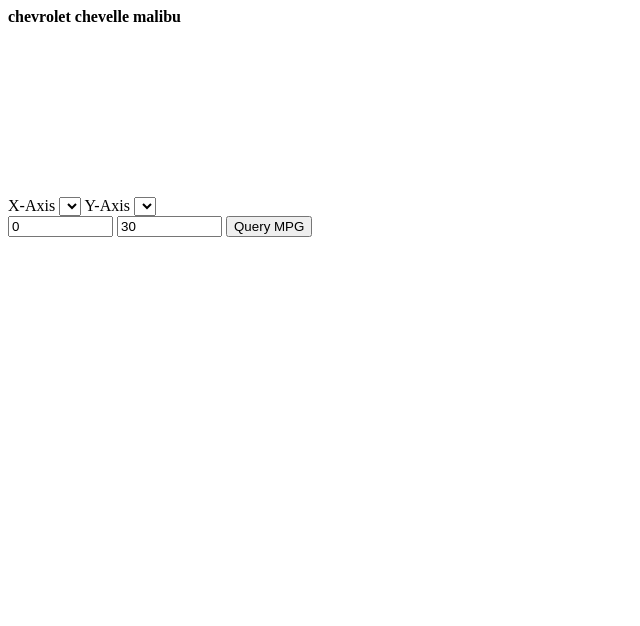
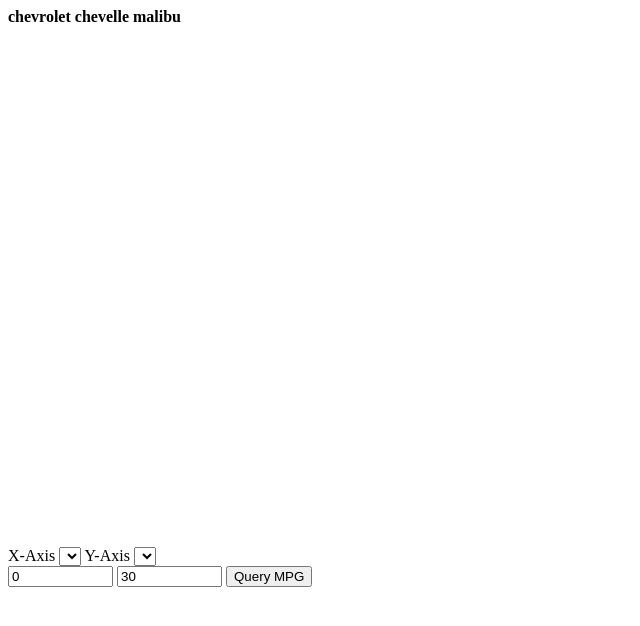
Before and after one commit to waqidvolli/d3lab, a website: page index.html in a window 1280 px wide. Shown: the whole page, without its empty margins (0-640 px from the left). Drawn offline with nearby package versions, Linux system fonts and the light colour scheme; no server answers.

Commit message:
Create SVG with margins
Based on http://bl.ocks.org/mbostock/3887118

```diff
--- a/index.html
+++ b/index.html
@@ -5,9 +5,7 @@
 </head>
 <body>
 <h4 id="hovered">chevrolet chevelle malibu</h4>
-<div class="plot">
-  <svg></svg>
-</div>
+<div class="plot"></div>
 <div class="ui">
   <div>
     <label>X-Axis</label>
@@ -25,6 +23,23 @@
 </div>
 
 <script>
+ var margin = {top: 20, right: 20, bottom: 30, left: 40};
+ var width = 960 - margin.left - margin.right;
+ var height = 500 - margin.top - margin.bottom;
+
+ var x = d3.scale.linear().range([0, width]);
+ var y = d3.scale.linear().range([height, 0]);
+
+ var xAxis = d3.svg.axis().scale(x).orient("bottom");
+ var yAxis = d3.svg.axis().scale(y).orient("left");
+
+ var svg = d3.select(".plot")
+             .append("svg")
+             .attr("width", width + margin.left + margin.right)
+             .attr("height", height + margin.top + margin.bottom)
+             .append("g")
+             .attr("transform", "translate(" + margin.left + "," + margin.top + ")");
+
  d3.text("car.csv", function(text) {
    var rows = d3.csv.parseRows(text).map(function(row) {
      return row.slice(1, -1);
```
